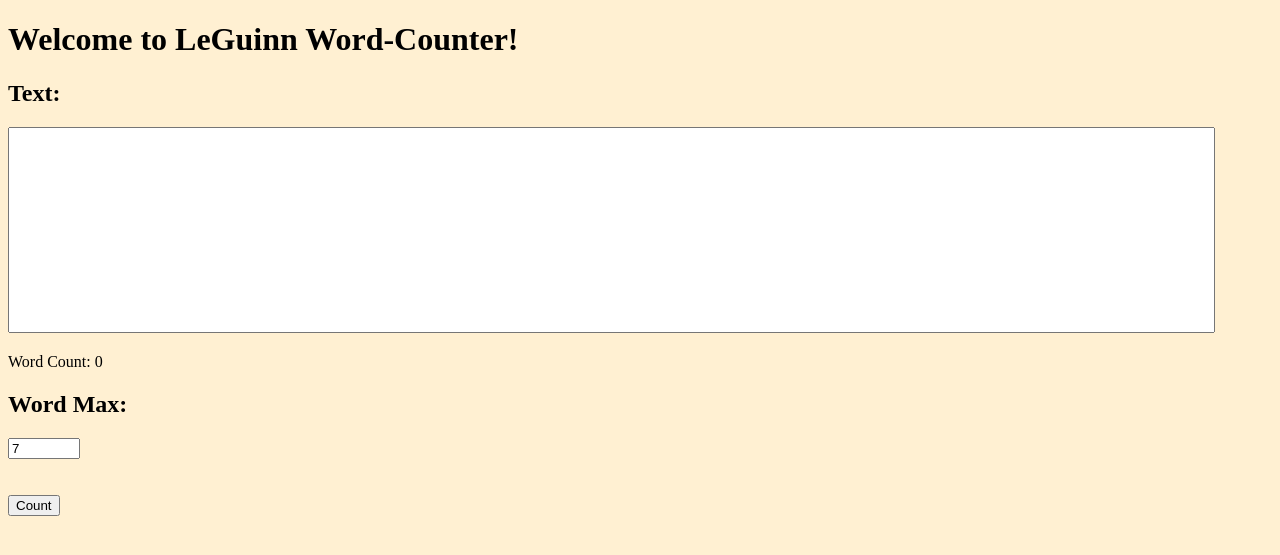
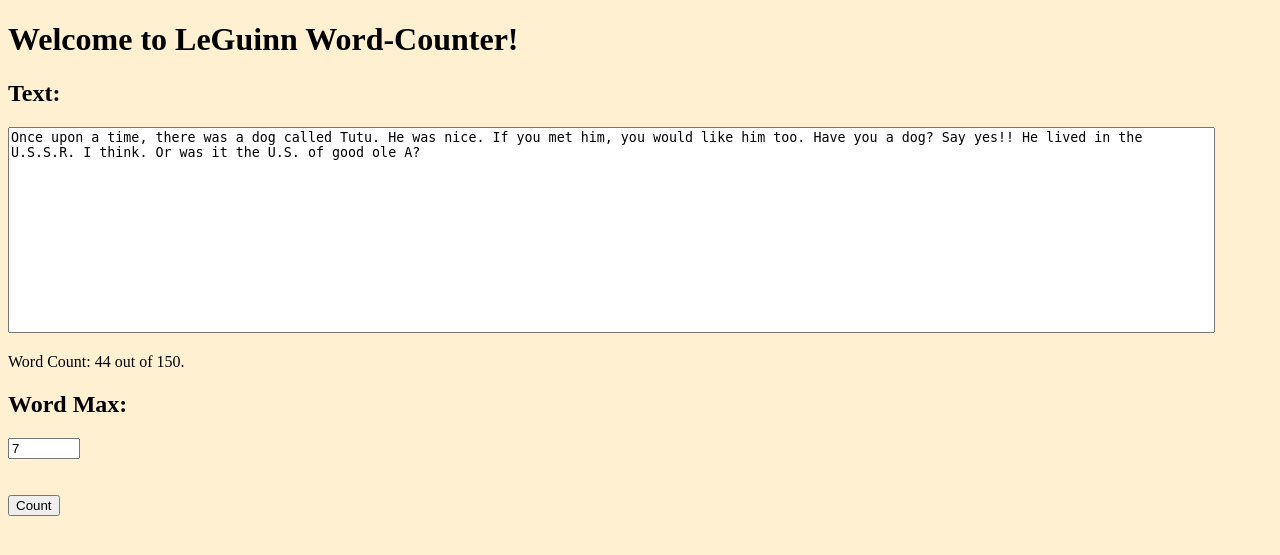
Before and after one commit to dunnesquared/sentencecow, a Flask app: page /leguinncounter in a window 1280 px wide. Shown: the top 555 px of the page. Run offline with Flask 2, Linux system fonts and the light colour scheme.

Commit message:
Improve documentation and coding of client-side scripting

```diff
--- a/static/count.js
+++ b/static/count.js
@@ -1,39 +1,38 @@
 // To do:
-// Make enableSubmit more responsive - doesn't disable button if just detelete all contents but don't click down later
+// Add clear button
+// Understand regex below
+// Make text typing in box faster
+// Ensure word max has entry filled before disabling submit
+
+// Max number of inputted words allowed
+const WORD_MAX = 150;
+
+// On loadig page...
+// Ensure that user can't submit an empty textarea to web script
+// Ensure that we count the words on the page
+let textarea = document.querySelector("textarea");
+let count_button = document.getElementById('count');
+textarea.addEventListener("load", enableSubmit());
+textarea.addEventListener("load", updateWordCount());
 
 
-const WORD_MAX = 150;
-let textarea = document.querySelector("textarea");
-
-// Ensure that user can't submit an empty textarea to web script on first load
-textarea.addEventListener("load", enableSubmit());
-
-
-
-function sayHello(){
-  alert("Hello World Pizza!!")
-  return true;
-}
-
-
+/**
+ * Return number of words in a string.
+*/
 function countWords(text){
   let words = text.match(/\S+/g);
   return words ? words.length : 0;
 }
 
-
-
-
+/**
+ * Check # of words in string < WORD_MAX
+ */
 function checkWordCount(){
-  //Get input text
   let text = "";
   let numWords = 0;
 
   try{
-    text = document.getElementsByName("input_text")[0].value; //have to specify index as there is more than element by that name
-    //console.log(text); //NOT WORKING! Giving undefined! try using id instead
-
-    //Get number of words in text
+    text = document.getElementsByName("input_text")[0].value;
     numWords = countWords(text);
     console.log("numWords =  " + numWords);
   }
@@ -41,70 +40,34 @@ function checkWordCount(){
     console.log(err.message);
   }
 
-  //See whether number of words is greater than WORD_MAX
-  //True -> show alert; deactivate submit button
-  //False -> carry on
+
   if (numWords > WORD_MAX){
     let count_button = document.getElementById('count');
-    //count_button.disabled = true;
-    alert("Your text is over " + WORD_MAX + " words long.");
+    count_button.disabled = true;
+    //Change colour of word count to red
+    document.getElementById('word-count').style.color = 'red';
   }else{
-    alert("Looks good!");
+    // Change text colour back to black
+    document.getElementById('word-count').style.color = 'black';
+
+
   }
+
 }
 
 
-
-function check(){
-  //Get input text
-  let text = "";
-  let numWords = 0;
-
-  try{
-    text = document.getElementsByName("input_text")[0].value; //have to specify index as there is more than element by that name
-    //console.log(text); //NOT WORKING! Giving undefined! try using id instead
-
-    //Get number of words in text
-    numWords = countWords(text);
-    console.log("numWords =  " + numWords);
-  }
-  catch(err){
-    console.log(err.message);
-  }
-
-  //See whether number of words is greater than WORD_MAX
-  //True -> show alert; deactivate submit button
-  //False -> carry on
-  if (numWords > WORD_MAX){
-    let count_button = document.getElementById('count');
-    //count_button.disabled = true;
-    alert("Your text is over " + WORD_MAX + " words long.");
-  }else{
-    alert("Looks good!");
-  }
-}
-
-
-
 /**
- *
- *
- *
+ * Refresh output that indicates number of words currently in textarea
 */
 function updateWordCount(){
     let text = "";
     let numWords = 0;
 
     try{
-      text = document.getElementsByName("input_text")[0].value; //have to specify index as there is more than element by that name
-      //console.log(text); //NOT WORKING! Giving undefined! try using id instead
-
-      //Get number of words in text
+      text = document.getElementsByName("input_text")[0].value;
       numWords = countWords(text);
       console.log("numWords =  " + numWords);
-
-      document.getElementById('word-count').innerHTML = numWords;
-
+      document.getElementById('word-count').innerHTML = numWords + ` out of ${WORD_MAX}.`;
     }
     catch(err){
       console.log(err.message);
@@ -116,18 +79,15 @@ function updateWordCount(){
  * Disable submit button if textarea empty.
 */
 function enableSubmit(){
-
   let countButton = document.getElementById('count');
   const text = document.getElementsByName("input_text")[0].value;
 
   //console.log("IN enableSubmit");
-
-
   if (countWords(text)){
-    console.log("ENABLED!!");
-    //countButton.disabled = false;
+    //console.log("ENABLED!!");
+    countButton.disabled = false;
   }else{
-    console.log("DISABLED!!");
-    //countButton.disabled = true;
+    //console.log("DISABLED!!");
+    countButton.disabled = true;
   }
 }
--- a/templates/form.html
+++ b/templates/form.html
@@ -2,21 +2,18 @@
 
 {% block content %}
 
+  <h1>Welcome to LeGuinn Word-Counter!</h1>
 
+  <h2>Text:</h2>
 
-<h1>Welcome to LeGuinn Word-Counter!</h1>
-
-<h2>Text:</h2>
-
-
-<form action="/leguinncounter" method="POST">
+  <form action="/leguinncounter" method="POST">
 
     <!-- Display message if input text over word count -->
     {% if is_over == True %}
-      <textarea name="input_text" wrap="soft" onload="updateWordCount();" oninput="enableSubmit();">{{ input_text }}</textarea>
+      <textarea name="input_text" wrap="soft" oninput="enableSubmit(); updateWordCount(); checkWordCount();">{{ input_text }}</textarea>
       <p class="over"> {{ msg }} </p>
     {% else %}
-      <textarea name="input_text" wrap="soft" onload="updateWordCount();" oninput="enableSubmit();"></textarea>
+      <textarea name="input_text" wrap="soft" oninput="enableSubmit(); updateWordCount(); checkWordCount();">Once upon a time, there was a dog called Tutu. He was nice. If you met him, you would like him too. Have you a dog? Say yes!! He lived in the U.S.S.R. I think. Or was it the U.S. of good ole A?</textarea>
     {% endif %}
 
     <p>Word Count: <span id='word-count'>0</span> </p>
@@ -32,32 +29,12 @@
      <br>
      <br>
 
-     <div><input id='count' name='submit_button' type="Submit", value="Count", onclick="check();"></input></div>
+     <div><input id='count' name='submit_button' type="Submit", value="Count"></input></div>
 
 
-</form>
+  </form>
 
-<script type="text/javascript" src="{{ url_for('static', filename='count.js') }}"></script>
-
-<!--Once upon a time, there was a dog called Tutu. He was nice. If you met him, you would like him too. Have you a dog? Say yes!! He lived in the U.S.S.R. I think. Or was it the U.S. of good ole A?-->
+  <script type="text/javascript" src="{{ url_for('static', filename='count.js') }}"></script>
 
 
-<!--
-<div id="problem">
-  <h1 class="title">Project Euler Problem #{{prob_num}}</h1>
-  <p class="description">{{prob_descr}}</p>
-  <p> Enter the value below to find out the answer,
-    or find the largest prime factor of another value!
-  </p>
-  <form action="/leguinncounter" method="POST">
-    <input type="text" name="var">
-    <br/>
-    <br/>
-    <input type="Submit" value="Calculate Largest Prime Factor" class="button"></input>
-  </form>
-</div>
--->
-
 {% endblock %}
-
-<!--oninput="enableSubmit();"-->
```
